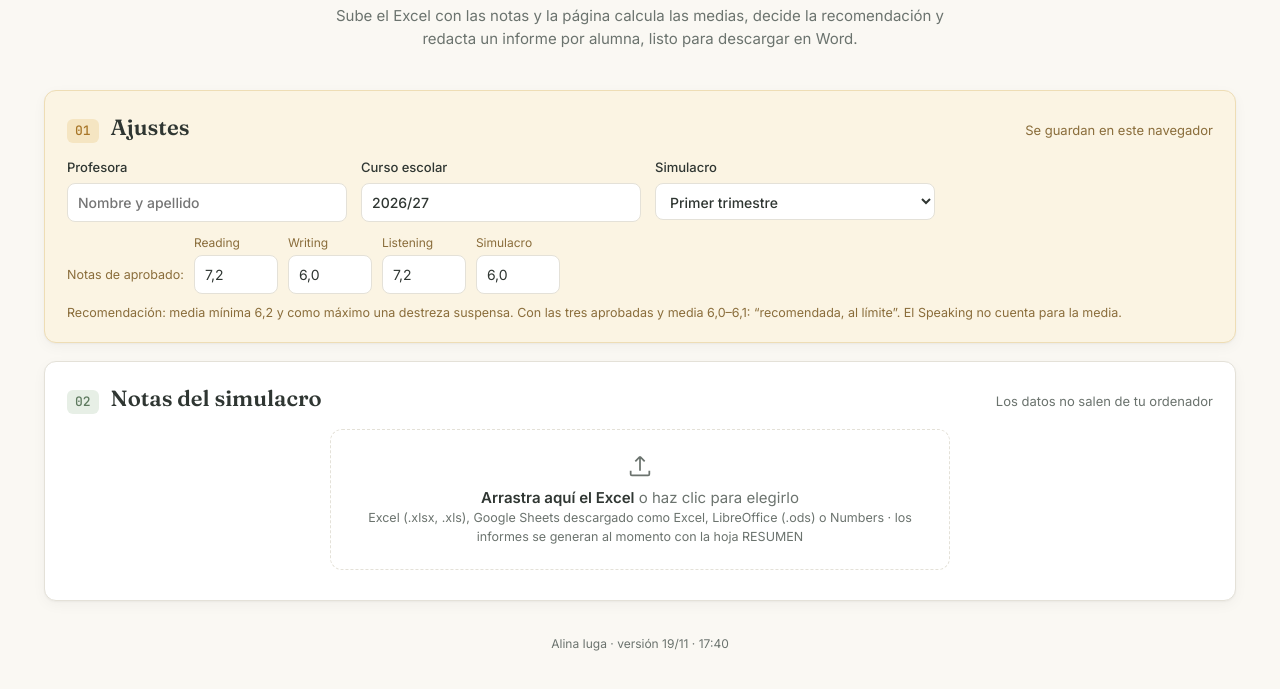
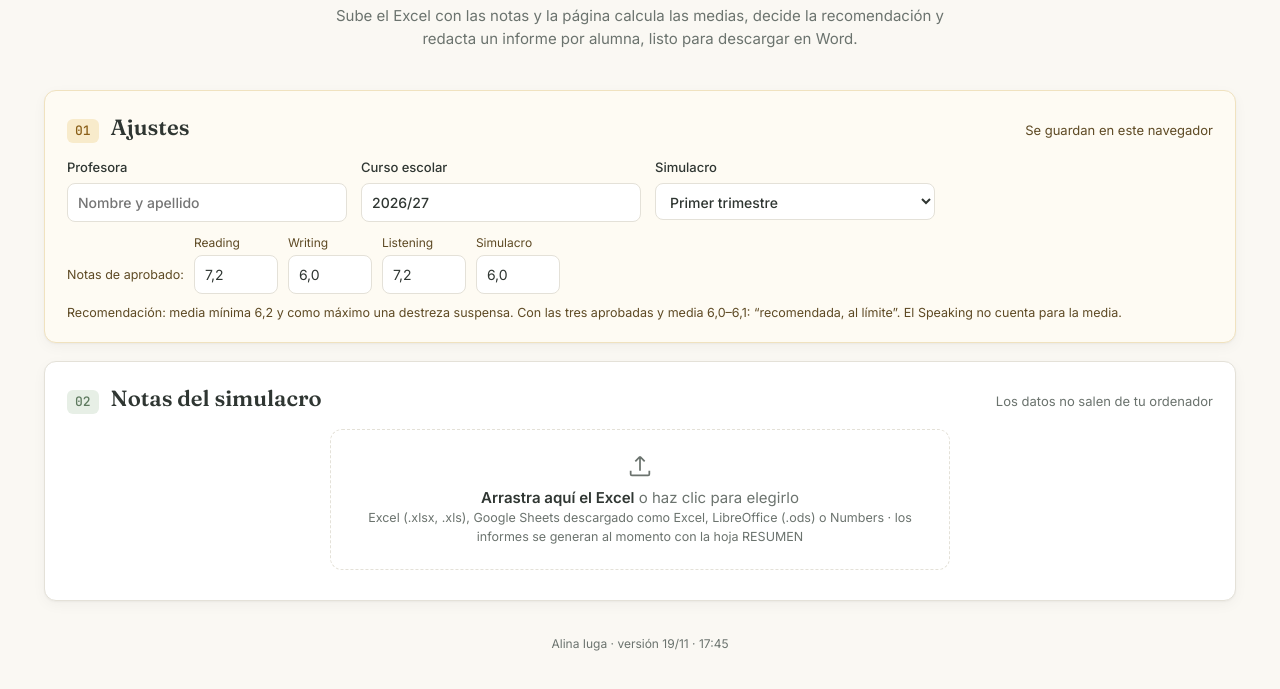
Before and after one commit to u0212823781-jpg/INFORMES-CAMBRIDGE, a plain HTML site: page pet.html in a window 1280 px wide. Shown: the part 157-846 px from the top of the page. Drawn offline with nearby package versions, Linux system fonts and the light colour scheme.

Commit message:
PET: lighter settings background, darker text
Co-Authored-By: Claude Opus 5.5 <noreply@anthropic.com>
Claude-Session: https://claude.ai/code/session_01A6kUBm2bhwvjkHyzpnkwMo

```diff
--- a/pet.html
+++ b/pet.html
@@ -36,9 +36,9 @@ h1,h2,h3{font-family:Fraunces,Georgia,serif;font-weight:600;margin:0}
 .hero p{color:var(--muted);max-width:640px;margin:0 auto}
 /* sections */
 .sec{background:var(--card);border:1px solid var(--line);border-radius:var(--r);box-shadow:var(--shadow);padding:20px 22px;margin-top:18px}
-#s1{background:#FBF4E3;border-color:#EEDDB5}
-#s1 .num{background:#F5E5C2;color:var(--amber-d)}
-#s1 .sec-h .hint,#s1 .note,#s1 .passrow label{color:#8A6D3B}
+#s1{background:#FEFBF3;border-color:#F0E2BF}
+#s1 .num{background:#F8EBCB;color:#8A5F18}
+#s1 .sec-h .hint,#s1 .note,#s1 .passrow label{color:#5E4A24}
 .sec-h{display:flex;align-items:baseline;gap:12px;margin-bottom:14px}
 .num{font-family:"JetBrains Mono",monospace;font-size:13px;color:var(--sage-d);background:var(--sage-l);border-radius:6px;padding:2px 8px}
 .sec-h h2{font-size:22px}
@@ -227,7 +227,7 @@ footer{text-align:center;color:var(--muted);font-size:12px;margin-top:34px}
   </div>
 </section>
 
-<footer>Alina Iuga · versión 19/11 · 17:40</footer>
+<footer>Alina Iuga · versión 19/11 · 17:45</footer>
 </div>
 
 <script id="core">
```
